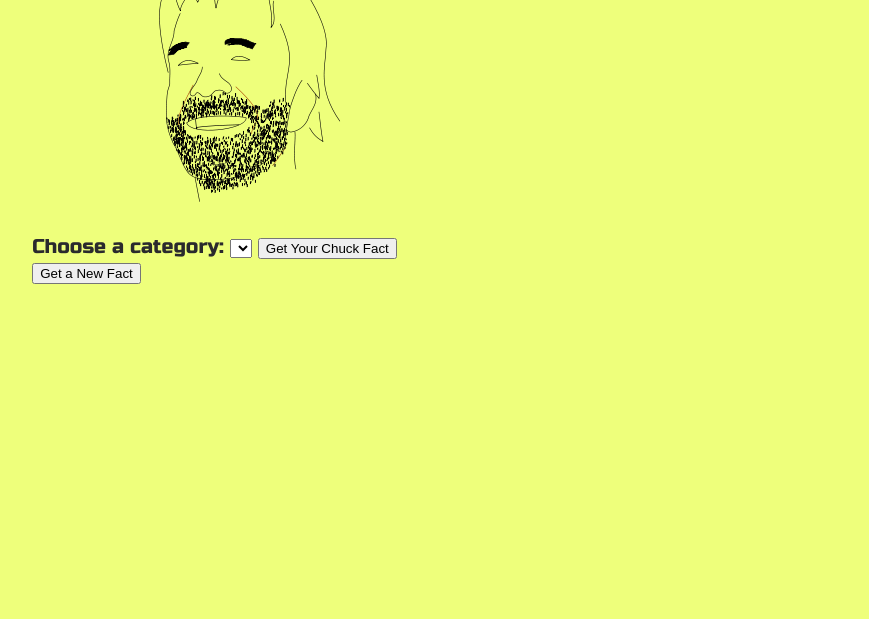
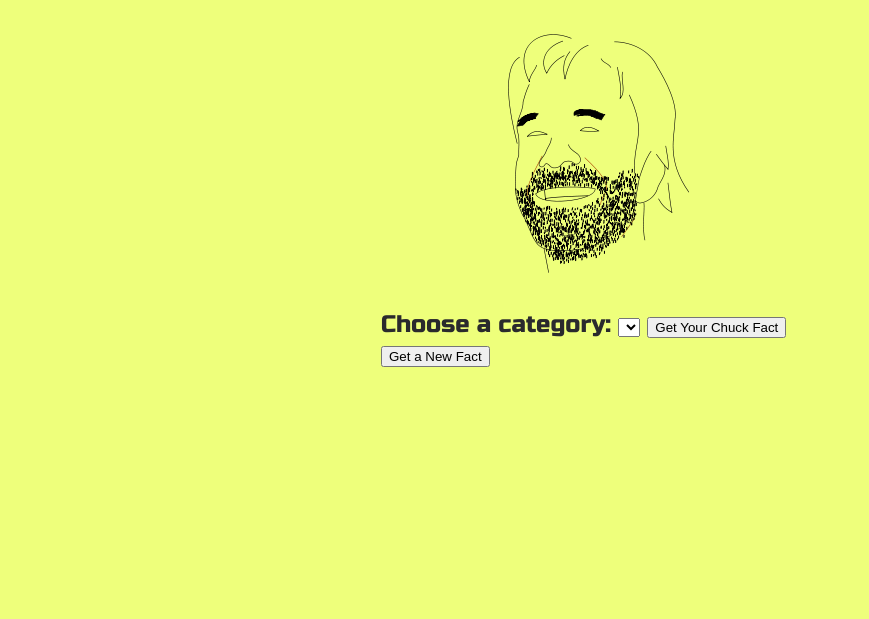
Before and after one commit to jevinkeffers/Fetching_APIs, a plain HTML site: page index.html in a window 1280 px wide. Shown: the part 181-800 px from the top of the page, without its empty margins (19-888 px from the left). Drawn offline with Linux system fonts and the light colour scheme; no server answers.

Commit message:
Updated CSS

```diff
--- a/css/index.css
+++ b/css/index.css
@@ -3,13 +3,13 @@
 }
 
 html {
-    font-size: 20px;
+    font-size: 24px;
     background-color: #EEFF7B;
 }
 
 .wrapper {
     margin: 0 auto;
-    max-width: 60rem;
+    max-width: 20rem;
     width: 100%;
 }
 
```
